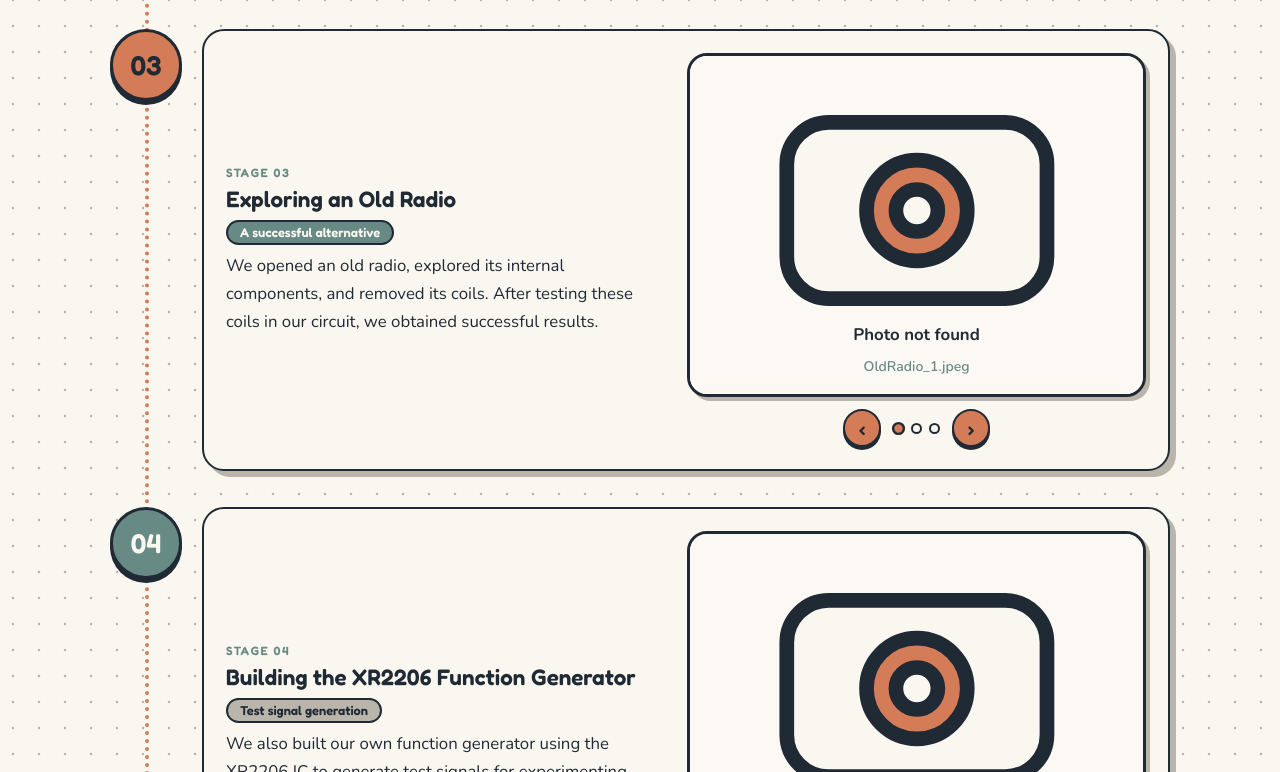
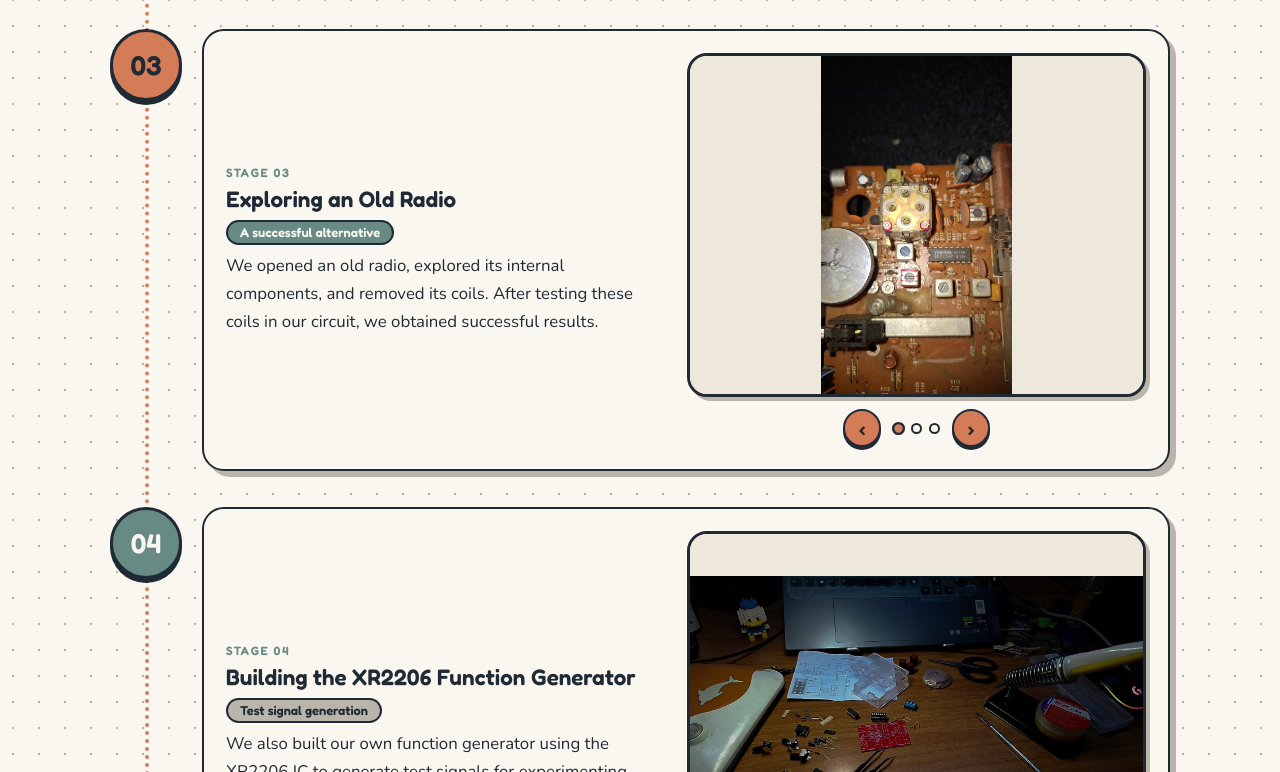
Before and after one commit to YoussefELRoby0/M1-Radio-Milestone, a plain HTML site: page index.html in a window 1280 px wide. Shown: the part 7229-8001 px from the top of the page. Drawn offline with nearby package versions, Linux system fonts and the light colour scheme.

Commit message:
Fix image paths in project pipeline

```diff
--- a/index.html
+++ b/index.html
@@ -276,8 +276,8 @@ const $=id=>document.getElementById(id);
 const PIPELINE = [
  {n:"01",title:"Getting the ESP32 Working",tag:"Board check",text:"We started by testing the ESP32 with a simple LED circuit to make sure the board was functioning correctly and that we could control its output.",images:["images/esp_1.jpeg", "images/esp_2.jpeg", "images/esp_3.jpeg", "images/esp_4.jpeg" ]},
  {n:"02",title:"Testing Our Homemade Coils",tag:"First attempt",text:"We experimented with our homemade 5-turn test loop and 75-turn coil. Their inductance was too small for our intended application, so they did not produce the expected results.",images:["images/coil_1.jpeg","images/coil_2.jpeg", "images/coil_3.jpeg"]},
- {n:"03",title:"Exploring an Old Radio",tag:"A successful alternative",ok:true,text:"We opened an old radio, explored its internal components, and removed its coils. After testing these coils in our circuit, we obtained successful results.",images:["OldRadio_1.jpeg","OldRadio_2.jpeg","OldRadio_3.jpeg"]},
- {n:"04",title:"Building the XR2206 Function Generator",tag:"Test signal generation",text:"We also built our own function generator using the XR2206 IC to generate test signals for experimenting with and testing our radio circuit.",images:["XR2206_1.jpeg","XR2206_2.jpeg","XR2206_3.jpeg" , "XR2206_4.jpeg"]},
+ {n:"03",title:"Exploring an Old Radio",tag:"A successful alternative",ok:true,text:"We opened an old radio, explored its internal components, and removed its coils. After testing these coils in our circuit, we obtained successful results.",images:["images/OldRadio_1.jpeg","images/OldRadio_2.jpeg","images/OldRadio_3.jpeg"]},
+ {n:"04",title:"Building the XR2206 Function Generator",tag:"Test signal generation",text:"We also built our own function generator using the XR2206 IC to generate test signals for experimenting with and testing our radio circuit.",images:["images/XR2206_1.jpeg","images/XR2206_2.jpeg","images/XR2206_3.jpeg" , "images/XR2206_4.jpeg"]},
 ];
 const camIco = '<svg viewBox="0 0 70 58" fill="none" stroke="#202A35" stroke-width="3.5"><rect x="4" y="12" width="62" height="42" rx="10" fill="#FAF7F0"/><circle cx="35" cy="33" r="12" fill="#D47B57"/><circle cx="35" cy="33" r="5" fill="#FAF7F0"/></svg>';
 function renderPipeline(){
```
